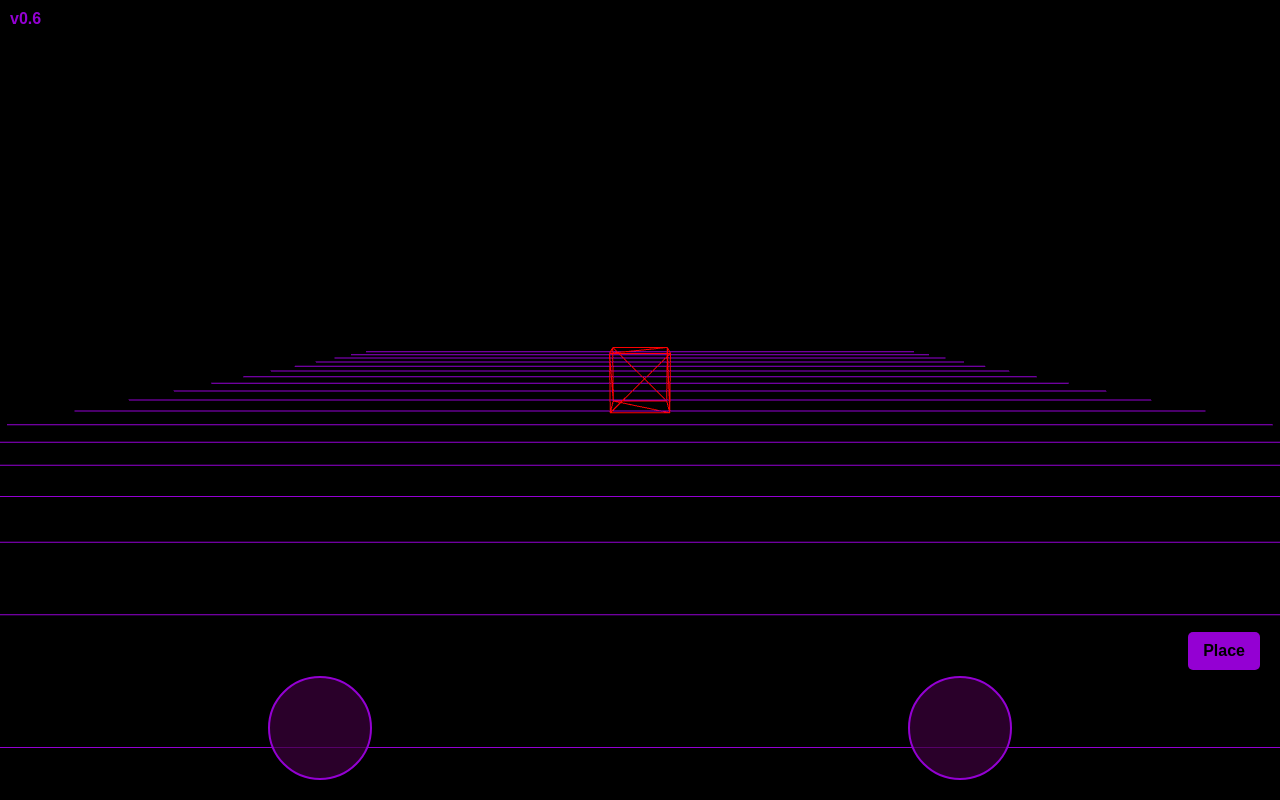
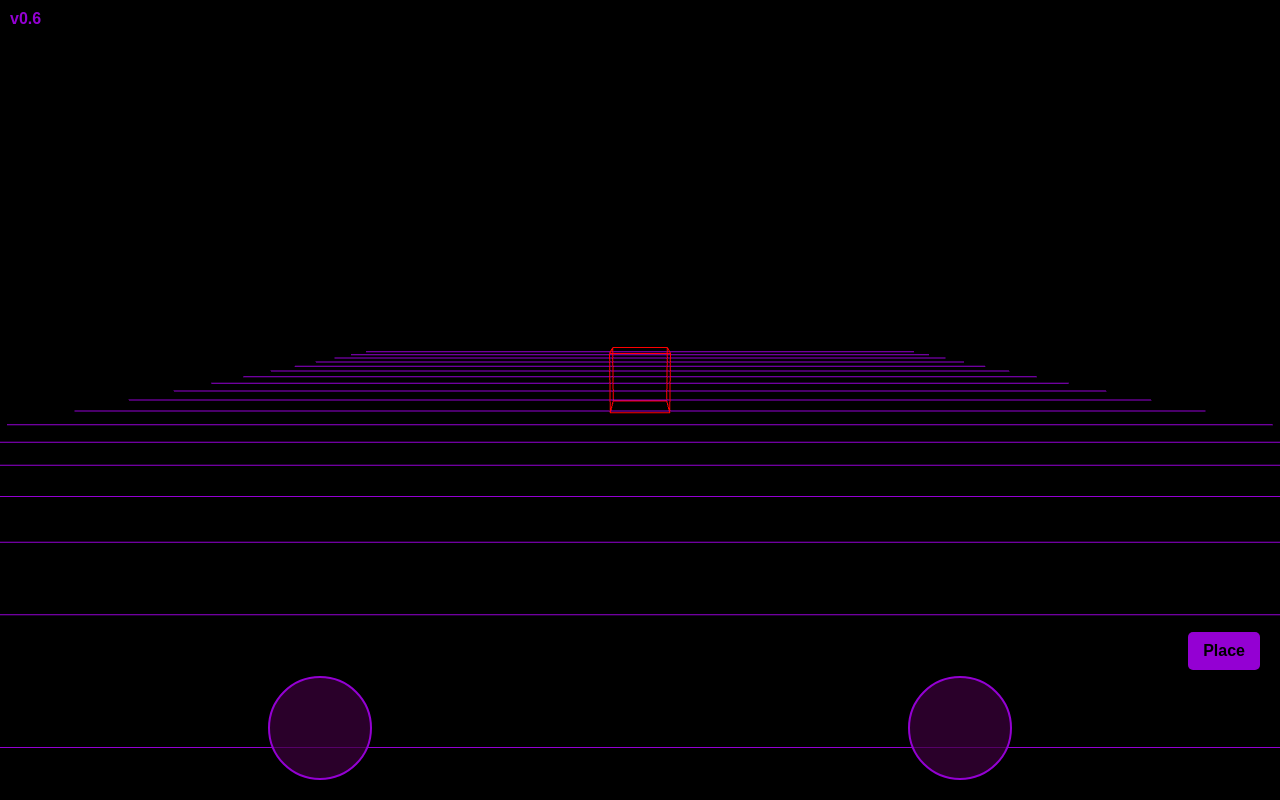
Before and after one commit to calinfx/Plane-3, a plain HTML site: page index.html in a window 1280 px wide. Drawn offline with nearby package versions, Linux system fonts and the light colour scheme.

Commit message:
Update index.html

```diff
--- a/index.html
+++ b/index.html
@@ -91,12 +91,14 @@
         plane.rotation.x = -Math.PI / 2;
         scene.add(plane);
 
-        // Cube placement preview (red wireframe)
-        const previewGeometry = new THREE.BoxGeometry(1.05, 1.05, 1.05);
-        const previewMaterial = new THREE.MeshBasicMaterial({ color: 0xff0000, wireframe: true });
-        const previewCube = new THREE.Mesh(previewGeometry, previewMaterial);
-        previewCube.visible = false;
-        scene.add(previewCube);
+     // Cube placement preview (red edges only)
+const previewGeometry = new THREE.BoxGeometry(1.05, 1.05, 1.05);
+const edges = new THREE.EdgesGeometry(previewGeometry);
+const previewMaterial = new THREE.LineBasicMaterial({ color: 0xff0000 });
+const previewCube = new THREE.LineSegments(edges, previewMaterial);
+previewCube.visible = false;
+scene.add(previewCube);
+
 
         // Raycaster for grid intersection
         const raycaster = new THREE.Raycaster();
```
